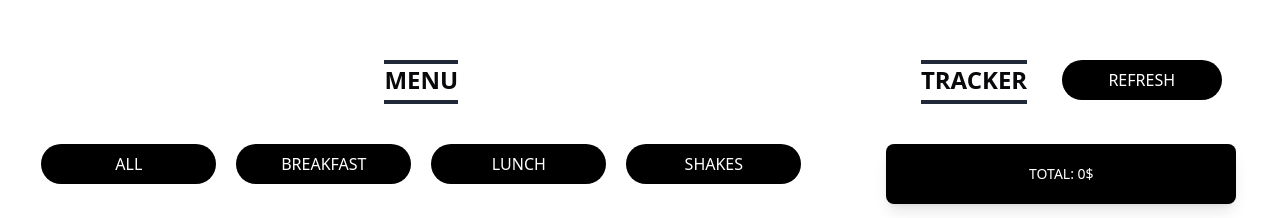
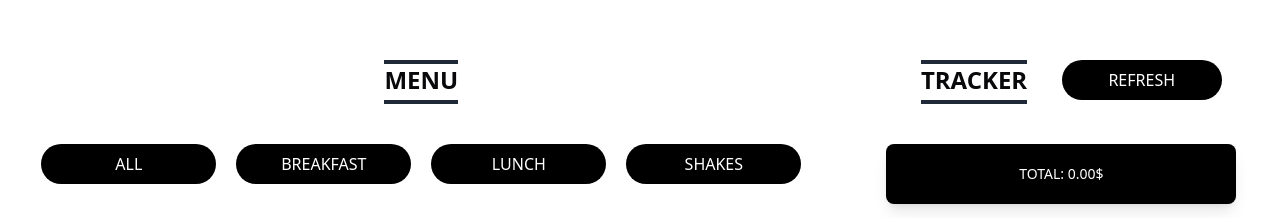
Before and after one commit to abish-desu/MenuTracker, a Next.js app: page / in a window 1280 px wide. Shown: the top 218 px of the page. Built offline with nearby package versions, Linux system fonts and the light colour scheme.

Commit message:
float val

```diff
--- a/components/TrackedList.tsx
+++ b/components/TrackedList.tsx
@@ -39,7 +39,7 @@ const TrackedList = ({ list, onRemove, clearList }: TrackerProp) => {
       })}
       <div className="bg-black shadow-lg rounded-lg p-5 transform transition-transform hover:scale-105 w-[350px] mt-1">
         <h4 className="text-white font-sans text-sm text-center">
-          TOTAL: {totalPrice}$
+          TOTAL: {totalPrice.toFixed(2)}$
         </h4>
       </div>
     </div>
```
